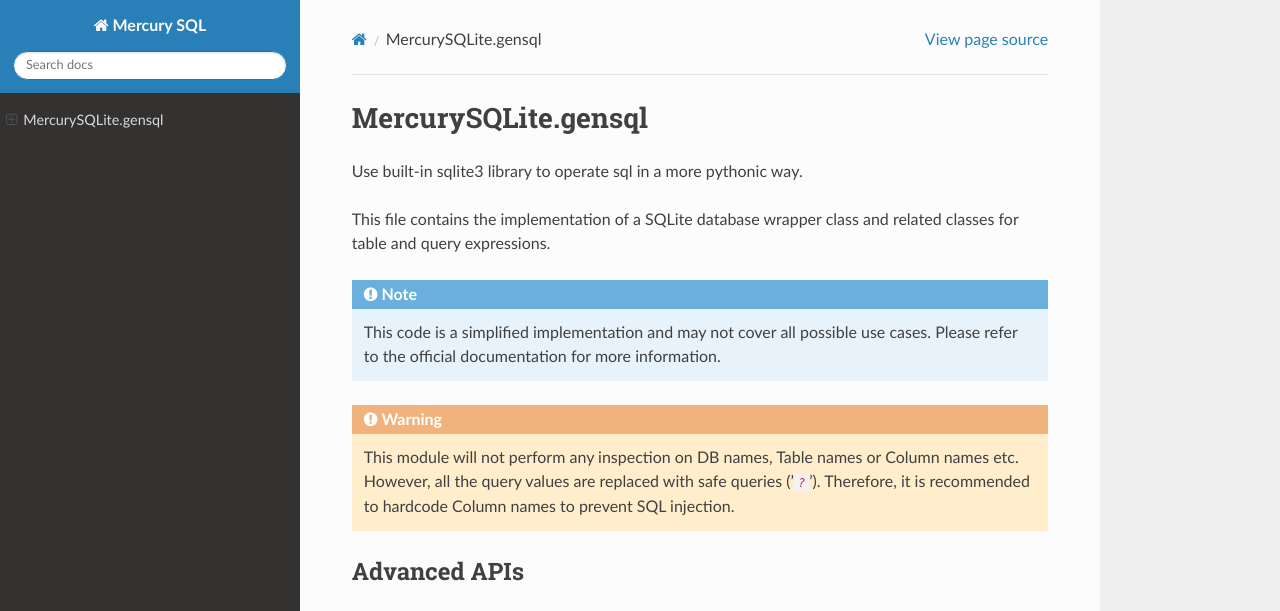
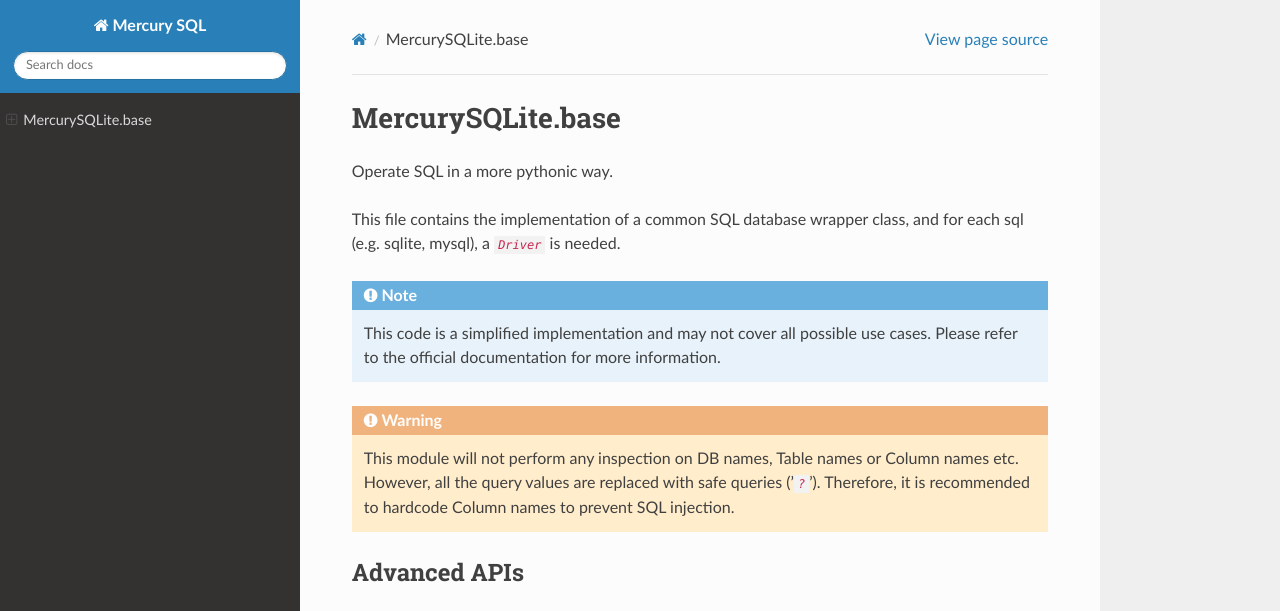
Before and after one commit to BernieHuang2008/MercurySQL, a Sphinx documentation site: the page built from docs/source/modules/gensql.rst, in a window 1280 px wide and 1394 px high. Shown: the top 611 px of the window. Built offline with Sphinx 7.4.7 and the Read the Docs theme 2.0.0, drawn with Linux system fonts in a browser that asks for light colours; grey boxes are pictures that could not be loaded.

Commit message:
Update gensql.rst

```diff
--- a/docs/source/modules/gensql.rst
+++ b/docs/source/modules/gensql.rst
@@ -1,9 +1,9 @@
-MercurySQLite.gensql
-====================
+MercurySQLite.base
+==================
 
-Use built-in sqlite3 library to operate sql in a more pythonic way.
+Operate SQL in a more pythonic way.
 
-This file contains the implementation of a SQLite database wrapper class and related classes for table and query expressions.
+This file contains the implementation of a common SQL database wrapper class, and for each sql (e.g. sqlite, mysql), a `Driver` is needed.
 
 .. note:: This code is a simplified implementation and may not cover all possible use cases. Please refer to the official documentation for more information.
 
@@ -15,27 +15,27 @@ This file contains the implementation of a SQLite database wrapper class and rel
 Advanced APIs
 -------------
 
-.. autoclass:: MercurySQLite.gensql.DataBase
+.. autoclass:: MercurySQLite.base.DataBase
    :members:
    :special-members:
    :exclude-members: __weakref__, __module__
 
-   Represents a SQLite database and provides methods for creating tables, executing SQL commands, and retrieving table objects.
+   Represents a SQL database. It provides methods for creating tables, executing SQL commands, and retrieving table objects, etc.
 
-.. autoclass:: MercurySQLite.gensql.Table
+.. autoclass:: MercurySQLite.base.Table
    :members:
    :special-members:
    :exclude-members: __weakref__, __module__
 
-   Represents a table in the SQLite database and provides methods for adding columns, deleting columns, inserting rows, and executing queries.
+   Represents a table in a SQL database. Can be created by `db.createTable()`. It provides methods for adding columns, deleting columns, inserting rows, and executing queries, etc.
 
-.. autoclass:: MercurySQLite.gensql.Exp
+.. autoclass:: MercurySQLite.base.Exp
    :members:
    :special-members:
    :exclude-members: __weakref__, __module__
    :inherited-members:
 
-   Subclass of BasicExp, representing a query expression that can be used to construct complex queries.
+   Subclass of BasicExp, representing a query expression, which can be used to construct complex queries.
 
    - Supported Operations:
      * `==`: equality
@@ -50,13 +50,13 @@ Advanced APIs
      * `|`: or
      * `not`: not
 
-   .. note:: you should mind the priority of operations when using `&` and `|`.
+   .. note:: you should mind the priority of operations when using some of the operators, especially `&` and `|`.
 
 
 Low-level (Helper) APIs
 -----------------------
 
-.. autoclass:: MercurySQLite.gensql.BasicExp
+.. autoclass:: MercurySQLite.base.BasicExp
    :members:
    :undoc-members:
    :special-members:
@@ -64,10 +64,10 @@ Low-level (Helper) APIs
 
    Basic class of Exp, representing a basic query expression that can be used to construct complex queries.
 
-.. autoclass:: MercurySQLite.gensql.TypeParser
+.. autoclass:: MercurySQLite.base.TypeParser
    :members:
    :undoc-members:
    :special-members:
    :exclude-members: __weakref__, __module__
 
-    Class for parsing Python standard types to SQLite types.
+    Class for parsing Python standard types to SQL types. TODO: move it to the driver.
```
